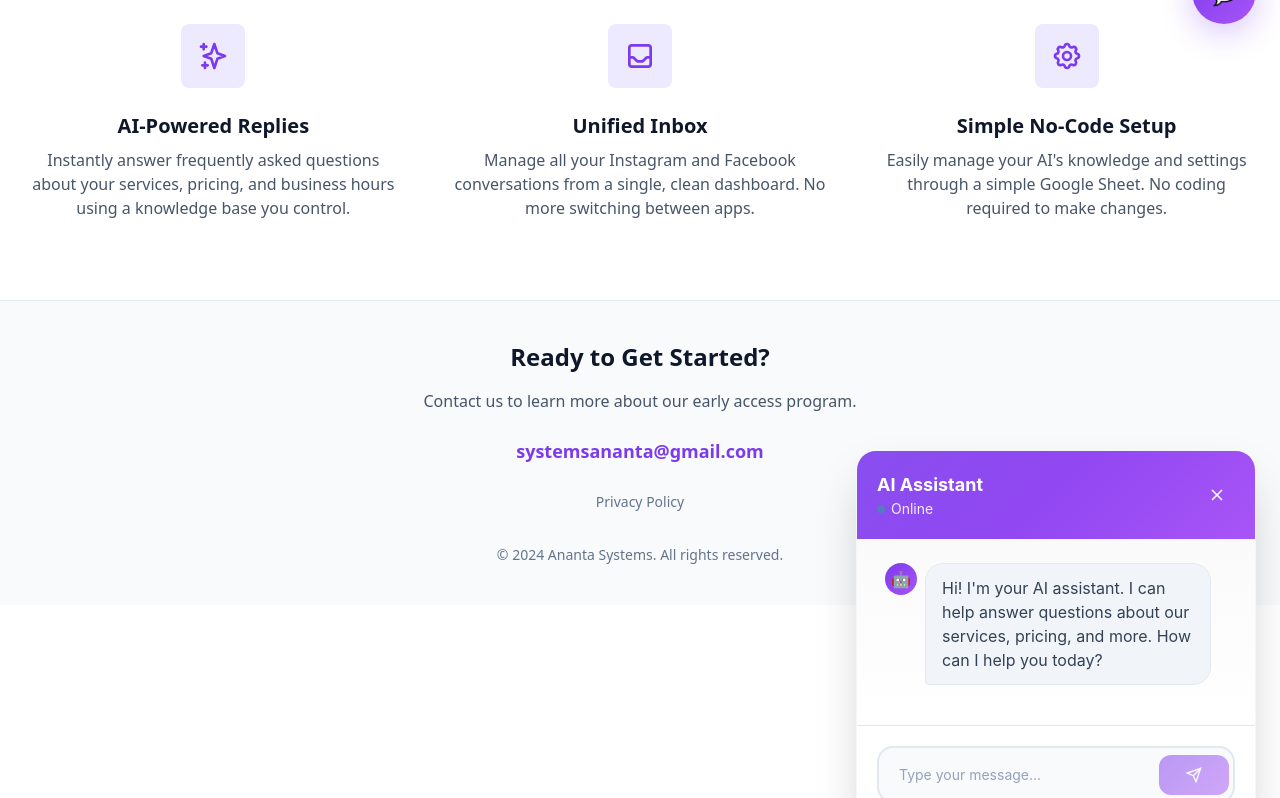
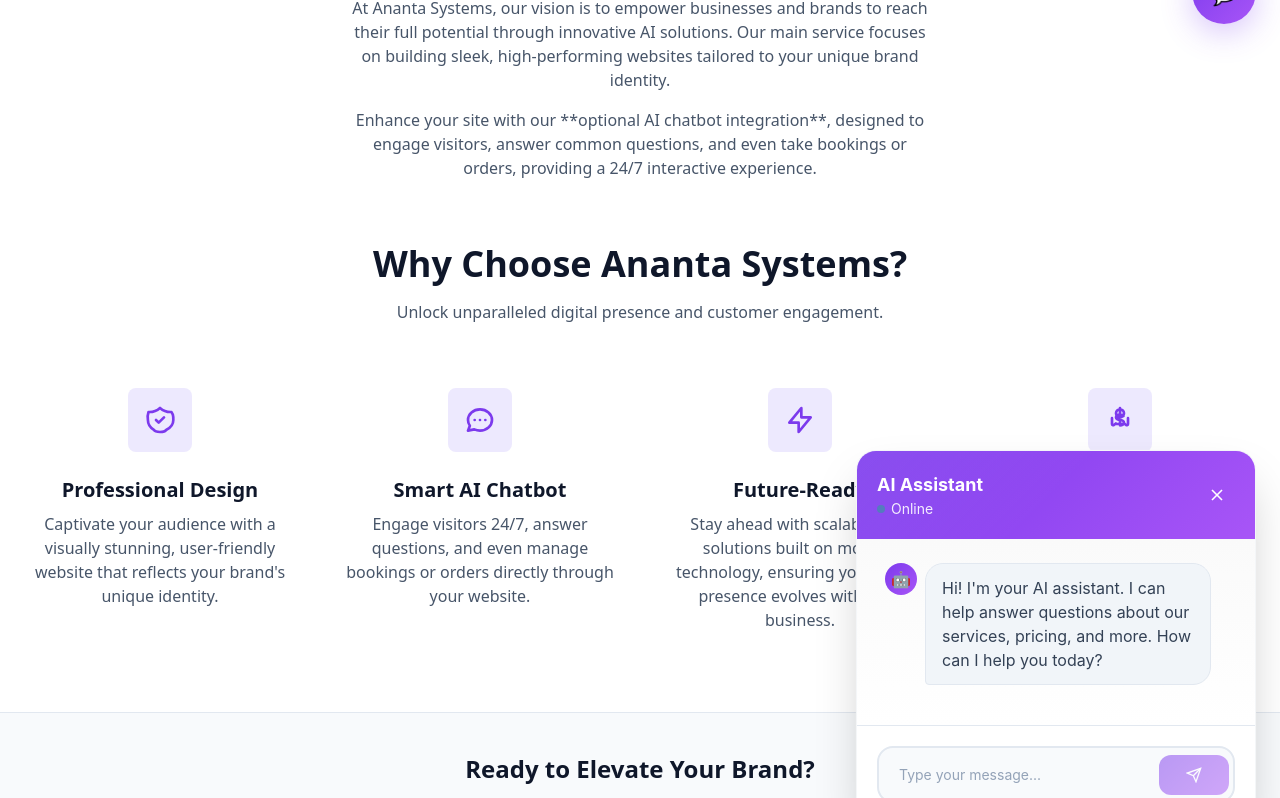
Before and after one commit to aryansinha9/ananta-systems-website, a plain HTML site: page index.html in a window 1280 px wide. Shown: the part 752-1550 px from the top of the page. Before the commit the page ends 1357 px from the top, so only its background shows below. Drawn offline with nearby package versions, Linux system fonts and the light colour scheme.

Commit message:
Update index.html
Updated Site

```diff
--- a/index.html
+++ b/index.html
@@ -13,7 +13,7 @@
     <!-- Tailwind CSS -->
     <script src="https://cdn.tailwindcss.com"></script>
 
-    <title>Ananta Systems - AI Chat for Your Business</title>
+    <title>Ananta Systems - Modern Websites Enhanced by AI</title>
 
     <style>
         /* Optional: Smooth scrolling for anchor links */
@@ -367,7 +367,7 @@
                 <span class="text-xl font-bold text-slate-900">Ananta Systems</span>
             </a>
             <a href="#contact" class="transform rounded-lg bg-violet-600 px-4 py-2 font-semibold text-white transition-colors hover:bg-violet-700">
-                Contact Us
+                Work With Us
             </a>
         </nav>
     </header>
@@ -378,50 +378,68 @@
         <section class="text-center py-20 sm:py-32 bg-slate-50">
             <div class="container mx-auto px-6">
                 <h1 class="text-4xl sm:text-5xl md:text-6xl font-bold text-slate-900 leading-tight">
-                    Put Your Customer Support on Autopilot
+                    Take Your Brand to the Next Level with a Modern Website
                 </h1>
                 <p class="mt-6 max-w-2xl mx-auto text-lg text-slate-600">
-                    Our AI-powered chatbot integrates directly with your Instagram and Facebook DMs to answer questions, provide information, and capture leads 24/7.
+                    Ananta Systems helps businesses grow with sleek, customizable websites enhanced by AI-powered features to keep you ahead of the curve.
                 </p>
                 <div class="mt-8">
                     <a href="#contact" class="bg-violet-600 text-white font-bold px-8 py-4 rounded-lg text-lg hover:bg-violet-700 transition-colors">
-                        Request Early Access
+                        Get Started Today
                     </a>
                 </div>
             </div>
         </section>
 
-        <!-- Features Section -->
+        <!-- About Ananta Systems & How It Works (Combined/Modified Section) -->
         <section class="py-20">
             <div class="container mx-auto px-6">
                 <div class="text-center mb-16">
-                    <h2 class="text-3xl sm:text-4xl font-bold text-slate-900">How It Works</h2>
-                    <p class="mt-4 max-w-xl mx-auto text-slate-600">A powerful, simple platform designed for small businesses.</p>
+                    <h2 class="text-3xl sm:text-4xl font-bold text-slate-900">About Ananta Systems</h2>
+                    <p class="mt-4 max-w-xl mx-auto text-slate-600">
+                        At Ananta Systems, our vision is to empower businesses and brands to reach their full potential through innovative AI solutions. Our main service focuses on building sleek, high-performing websites tailored to your unique brand identity.
+                    </p>
+                    <p class="mt-4 max-w-xl mx-auto text-slate-600">
+                        Enhance your site with our **optional AI chatbot integration**, designed to engage visitors, answer common questions, and even take bookings or orders, providing a 24/7 interactive experience.
+                    </p>
                 </div>
-                <div class="grid grid-cols-1 md:grid-cols-3 gap-12 text-center">
-                    <!-- Feature 1 -->
+
+                <div class="text-center mb-16">
+                    <h2 class="text-3xl sm:text-4xl font-bold text-slate-900">Why Choose Ananta Systems?</h2>
+                    <p class="mt-4 max-w-xl mx-auto text-slate-600">Unlock unparalleled digital presence and customer engagement.</p>
+                </div>
+                <div class="grid grid-cols-1 md:grid-cols-2 lg:grid-cols-4 gap-12 text-center">
+                    <!-- Benefit 1: Professional Design -->
                     <div class="feature-card">
                         <div class="bg-violet-100 text-violet-600 rounded-lg h-16 w-16 mx-auto flex items-center justify-center">
-                            <svg xmlns="http://www.w3.org/2000/svg" class="h-8 w-8" fill="none" viewBox="0 0 24 24" stroke="currentColor"><path stroke-linecap="round" stroke-linejoin="round" stroke-width="2" d="M5 3v4M3 5h4M6 17v4m-2-2h4m5-16l2.286 6.857L21 12l-5.714 2.143L13 21l-2.286-6.857L5 12l5.714-2.143L13 3z" /></svg>
+                            <svg xmlns="http://www.w3.org/2000/svg" class="h-8 w-8" fill="none" viewBox="0 0 24 24" stroke="currentColor"><path stroke-linecap="round" stroke-linejoin="round" stroke-width="2" d="M9 12l2 2 4-4m5.618-4.016A11.955 11.955 0 0112 2.944a11.955 11.955 0 01-8.618 3.04A12.007 12.007 0 002.924 12c0 3.072 1.871 5.765 4.514 7.465C7.905 20.306 9.47 21 12 21s4.095-.694 4.562-1.465C20.129 17.765 22 15.072 22 12A12.007 12.007 0 0021.618 7.984z" /></svg>
                         </div>
-                        <h3 class="mt-6 text-xl font-bold text-slate-900">AI-Powered Replies</h3>
-                        <p class="mt-2 text-slate-600">Instantly answer frequently asked questions about your services, pricing, and business hours using a knowledge base you control.</p>
+                        <h3 class="mt-6 text-xl font-bold text-slate-900">Professional Design</h3>
+                        <p class="mt-2 text-slate-600">Captivate your audience with a visually stunning, user-friendly website that reflects your brand's unique identity.</p>
                     </div>
-                    <!-- Feature 2 -->
+                    <!-- Benefit 2: AI Chatbot Integration -->
                     <div class="feature-card">
                         <div class="bg-violet-100 text-violet-600 rounded-lg h-16 w-16 mx-auto flex items-center justify-center">
-                            <svg xmlns="http://www.w3.org/2000/svg" class="h-8 w-8" fill="none" viewBox="0 0 24 24" stroke="currentColor"><path stroke-linecap="round" stroke-linejoin="round" stroke-width="2" d="M20 13V6a2 2 0 00-2-2H6a2 2 0 00-2 2v7m16 0v5a2 2 0 01-2 2H6a2 2 0 01-2-2v-5m16 0h-2.586a1 1 0 00-.707.293l-2.414 2.414a1 1 0 01-.707.293h-3.172a1 1 0 01-.707-.293l-2.414-2.414A1 1 0 006.586 13H4" /></svg>
+                            <svg xmlns="http://www.w3.org/2000/svg" class="h-8 w-8" fill="none" viewBox="0 0 24 24" stroke="currentColor"><path stroke-linecap="round" stroke-linejoin="round" stroke-width="2" d="M8 12h.01M12 12h.01M16 12h.01M21 12c0 4.418-4.03 8-9 8a9.863 9.863 0 01-4.255-.949L3 20l1.395-3.72C3.512 15.042 3 13.574 3 12c0-4.418 4.03-8 9-8s9 3.582 9 8z" /></svg>
                         </div>
-                        <h3 class="mt-6 text-xl font-bold text-slate-900">Unified Inbox</h3>
-                        <p class="mt-2 text-slate-600">Manage all your Instagram and Facebook conversations from a single, clean dashboard. No more switching between apps.</p>
+                        <h3 class="mt-6 text-xl font-bold text-slate-900">Smart AI Chatbot</h3>
+                        <p class="mt-2 text-slate-600">Engage visitors 24/7, answer questions, and even manage bookings or orders directly through your website.</p>
                     </div>
-                    <!-- Feature 3 -->
+                    <!-- Benefit 3: Future-Ready Websites -->
                     <div class="feature-card">
                         <div class="bg-violet-100 text-violet-600 rounded-lg h-16 w-16 mx-auto flex items-center justify-center">
-                            <svg xmlns="http://www.w3.org/2000/svg" class="h-8 w-8" fill="none" viewBox="0 0 24 24" stroke="currentColor"><path stroke-linecap="round" stroke-linejoin="round" stroke-width="2" d="M10.325 4.317c.426-1.756 2.924-1.756 3.35 0a1.724 1.724 0 002.573 1.066c1.543-.94 3.31.826 2.37 2.37a1.724 1.724 0 001.065 2.572c1.756.426 1.756 2.924 0 3.35a1.724 1.724 0 00-1.066 2.573c.94 1.543-.826 3.31-2.37 2.37a1.724 1.724 0 00-2.572 1.065c-.426 1.756-2.924 1.756-3.35 0a1.724 1.724 0 00-2.573-1.066c-1.543.94-3.31-.826-2.37-2.37a1.724 1.724 0 00-1.065-2.572c-1.756-.426-1.756-2.924 0-3.35a1.724 1.724 0 001.066-2.573c-.94-1.543.826-3.31 2.37-2.37.996.608 2.296.07 2.572-1.065z" /><path stroke-linecap="round" stroke-linejoin="round" stroke-width="2" d="M15 12a3 3 0 11-6 0 3 3 0 016 0z" /></svg>
+                            <svg xmlns="http://www.w3.org/2000/svg" class="h-8 w-8" fill="none" viewBox="0 0 24 24" stroke="currentColor"><path stroke-linecap="round" stroke-linejoin="round" stroke-width="2" d="M13 10V3L4 14h7v7l9-11h-7z" /></svg>
                         </div>
-                        <h3 class="mt-6 text-xl font-bold text-slate-900">Simple No-Code Setup</h3>
-                        <p class="mt-2 text-slate-600">Easily manage your AI's knowledge and settings through a simple Google Sheet. No coding required to make changes.</p>
+                        <h3 class="mt-6 text-xl font-bold text-slate-900">Future-Ready</h3>
+                        <p class="mt-2 text-slate-600">Stay ahead with scalable web solutions built on modern technology, ensuring your online presence evolves with your business.</p>
+                    </div>
+                    <!-- Benefit 4: Tailored for Growth -->
+                    <div class="feature-card">
+                        <div class="bg-violet-100 text-violet-600 rounded-lg h-16 w-16 mx-auto flex items-center justify-center">
+                            <svg xmlns="http://www.w3.org/2000/svg" class="h-8 w-8" fill="none" viewBox="0 0 24 24" stroke="currentColor"><path stroke-linecap="round" stroke-linejoin="round" stroke-width="2" d="M12 8c-1.657 0-3 .895-3 2s1.343 2 3 2 3 .895 3 2-1.343 2-3 2m0-8c1.11 0 2.08.402 2.599 1M12 8V3m0 9v3m0 0h3.242M12 15h-3.242M6 10.609v4.391c0 .79.88 1.137 1.416.711l1.432-1.145M18 10.609v4.391c0 .79-.88 1.137-1.416.711l-1.432-1.145M12 10a3 3 0 100-6 3 3 0 000 6z" /></svg>
+                        </div>
+                        <h3 class="mt-6 text-xl font-bold text-slate-900">Tailored for Growth</h3>
+                        <p class="mt-2 text-slate-600">We craft strategies and designs that are not just beautiful, but built to support your business expansion and market reach.</p>
                     </div>
                 </div>
             </div>
@@ -431,11 +449,14 @@
     <!-- Footer -->
     <footer id="contact" class="bg-slate-50 border-t border-slate-200">
         <div class="container mx-auto px-6 py-10 text-center">
-            <h2 class="text-2xl font-bold text-slate-900">Ready to Get Started?</h2>
-            <p class="mt-4 text-slate-600">Contact us to learn more about our early access program.</p>
+            <h2 class="text-2xl font-bold text-slate-900">Ready to Elevate Your Brand?</h2>
+            <p class="mt-4 text-slate-600">Partner with Ananta Systems to build a modern, AI-enhanced online presence.</p>
             <a href="mailto:systemsananta@gmail.com" class="mt-6 inline-block text-lg font-semibold text-violet-600 hover:text-violet-800">
                 systemsananta@gmail.com
             </a>
+            <p class="mt-8 text-sm text-slate-600">
+                While our main focus is on website development, we are always open to collaborating on custom AI solutions for businesses. Reach out to discuss your unique needs.
+            </p>
             <div class="mt-6 text-center">
                 <a href="privacy-policy.html" class="text-sm text-slate-500 hover:text-violet-600 transition-colors">
                     Privacy Policy
@@ -447,12 +468,12 @@
         </div>
     </footer>
 
-    <!-- Chat Toggle Button -->
+    <!-- Chat Toggle Button (remains unchanged) -->
     <button id="chat-toggle" aria-label="Open chat">
         💬
     </button>
 
-    <!-- Chat Widget -->
+    <!-- Chat Widget (remains unchanged) -->
     <div id="chat-widget">
         <div id="chat-header">
             <div id="chat-header-content">
@@ -497,7 +518,7 @@
     </div>
 
     <script>
-        // Chat functionality
+        // Chat functionality (remains unchanged as per instructions)
         const chatWidget = document.getElementById('chat-widget');
         const chatToggle = document.getElementById('chat-toggle');
         const closeChat = document.getElementById('close-chat');
@@ -595,9 +616,6 @@
 
             const typingIndicator = showTypingIndicator();
 
-            // Note: The new script you provided had a simulated response.
-            // I am using a REAL API call based on your configuration values.
-            // If you want the simulated (fake) responses back, let me know.
             try {
                 if (!sessionStorage.getItem('ananta_chat_session_id')) {
                     sessionStorage.setItem('ananta_chat_session_id', 'web-' + Date.now() + '-' + Math.random().toString(36).substr(2, 9));
```
